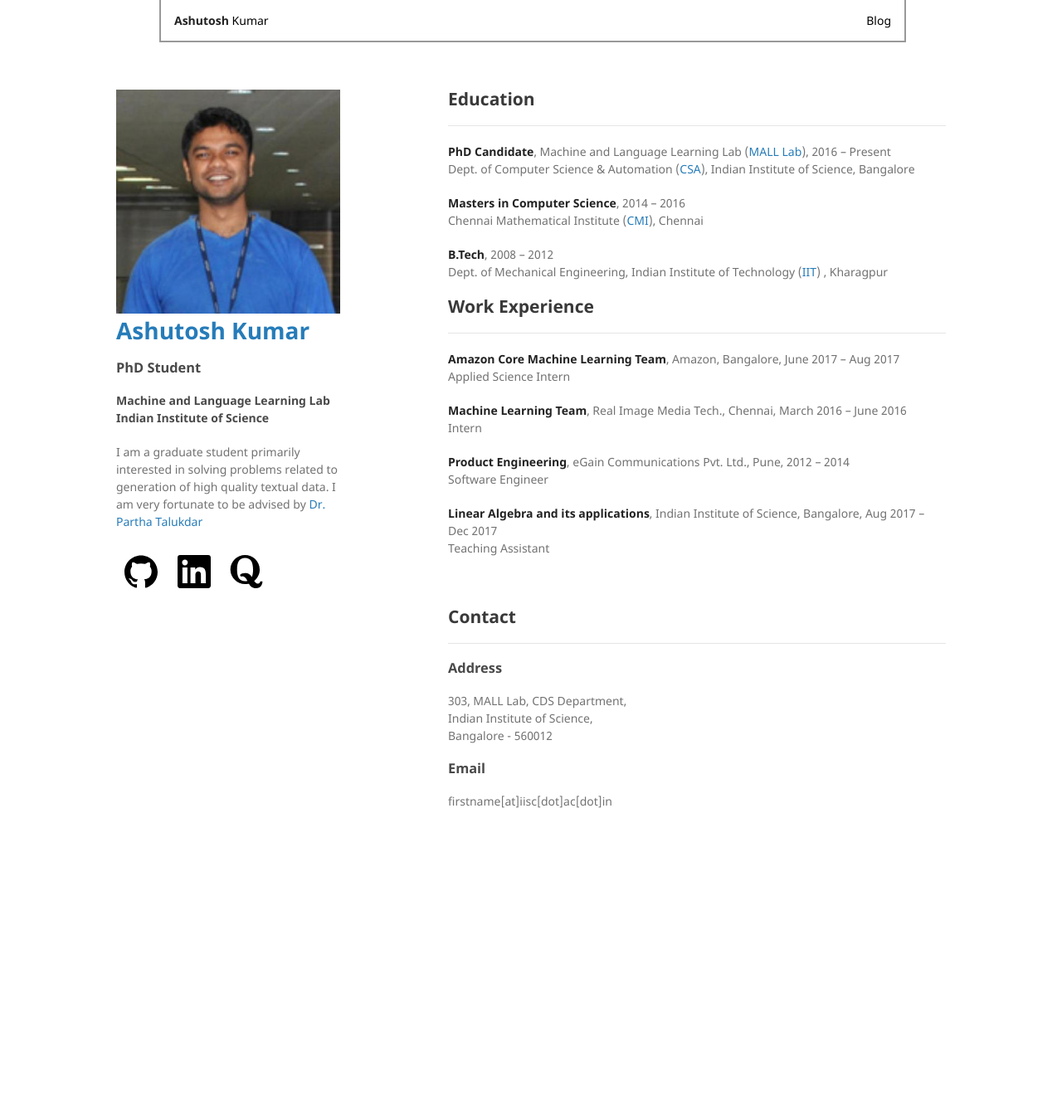
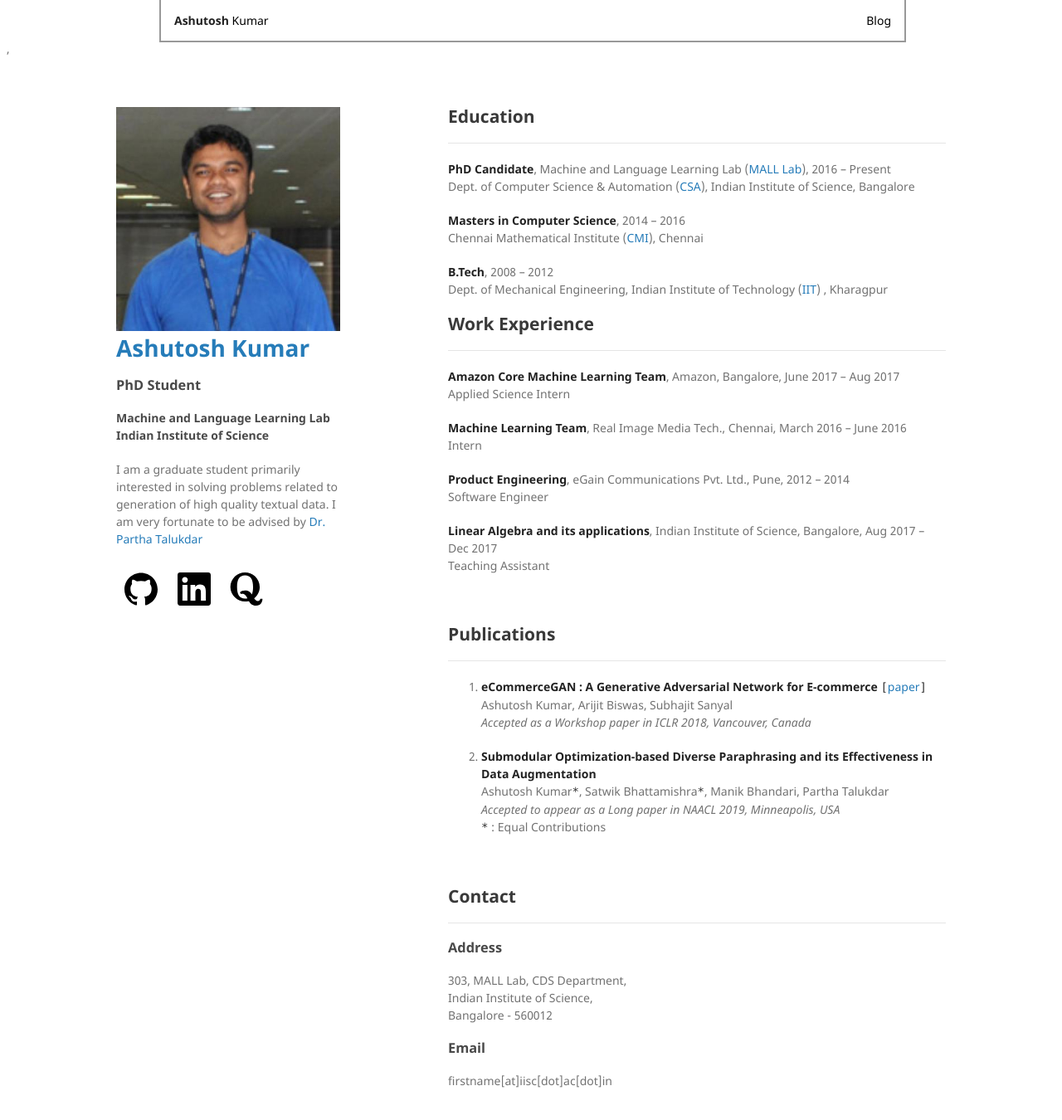
Before and after one commit to ashutoshml/ashutoshml.github.io, a Jekyll site: the page built from index.md, in a window 1280 px wide and 1383 px high. Shown: the top 1350 px of the window at 83% size. Built offline with Jekyll 4.4.1, drawn with Linux system fonts in a browser that asks for light colours; a style sheet for code colours, icons or effects is not loaded; our own code applies the rules of GitHub Pages for plain Markdown files.

Commit message:
Minor Updates

```diff
--- a/_config.yml
+++ b/_config.yml
@@ -4,6 +4,7 @@ githubimg: /assets/img/github.svg
 twitterimg: /assets/img/twitter.svg
 linkedinimg: /assets/img/linkedin.svg
 quoraimg: /assets/img/quora.svg
+scholar: https://scholar.google.co.in/citations?user=XpfyeOgAAAAJ
 twitter: https://twitter.com/ashutoshk2401
 quora: https://www.quora.com/profile/Ashutosh-Kumar-16
 linkedin: https://www.linkedin.com/in/ashutosh-kumar-04a0325b/
--- a/_layouts/default.html
+++ b/_layouts/default.html
@@ -9,6 +9,7 @@
     {% seo %}
     <link rel="stylesheet" href="{{ "/assets/css/style.css?v=" | append: site.github.build_revision | relative_url }}">
     <link rel="stylesheet" href="{{ "/assets/css/main.css" | relative_url }}">
+    <link rel="stylesheet" href="https://cdn.rawgit.com/jpswalsh/academicons/master/css/academicons.min.css">,
   </head>
 
   <body>
@@ -38,6 +39,7 @@
             <a href="{{ site.github.owner_url }}"><img src="{{ site.githubimg | relative_url }}" style="width:40px; padding:10px;"  alt="Logo"></a>
             <a href="{{ site.linkedin }}"><img src="{{ site.linkedinimg | relative_url }}" style="width:40px; padding:10px;"  alt="Logo"></a>
             <a href="{{ site.quora }}"><img src="{{ site.quoraimg | relative_url }}" style="width:40px; padding:10px;"  alt="Logo"></a>
+            <a href="{{ site.scholar }}"><i class="ai ai-google-scholar-square ai-3x" style="width:40px; padding:10px;"  alt="Logo"></i></a>
           </p>
 
         {% endif %}
--- a/_layouts/post.html
+++ b/_layouts/post.html
@@ -9,6 +9,7 @@
     {% seo %}
     <link rel="stylesheet" href="{{ "/assets/css/style.css?v=" | append: site.github.build_revision | relative_url }}">
     <link rel="stylesheet" href="{{ "/assets/css/main.css" | relative_url }}">
+    <link rel="stylesheet" href="https://cdn.rawgit.com/jpswalsh/academicons/master/css/academicons.min.css">
   </head>
 
   <body>
--- a/index.md
+++ b/index.md
@@ -29,6 +29,19 @@ Teaching Assistant
 
 
 <br>
+## Publications
+<hr/>
+1. **eCommerceGAN : A Generative Adversarial Network for E-commerce** `[`[paper](https://arxiv.org/pdf/1801.03244.pdf)`]` <br>
+    Ashutosh Kumar, Arijit Biswas, Subhajit Sanyal <br>
+    *Accepted as a Workshop paper in ICLR 2018, Vancouver, Canada*
+
+2. **Submodular Optimization-based Diverse Paraphrasing and its Effectiveness in Data Augmentation** <br>
+    Ashutosh Kumar`*`, Satwik Bhattamishra`*`, Manik Bhandari, Partha Talukdar <br>
+    *Accepted to appear as a Long paper in NAACL 2019, Minneapolis, USA* <br>
+  `*` : Equal Contributions
+
+
+<br>
 ## Contact
 <hr>
 <h3>Address</h3>
```
